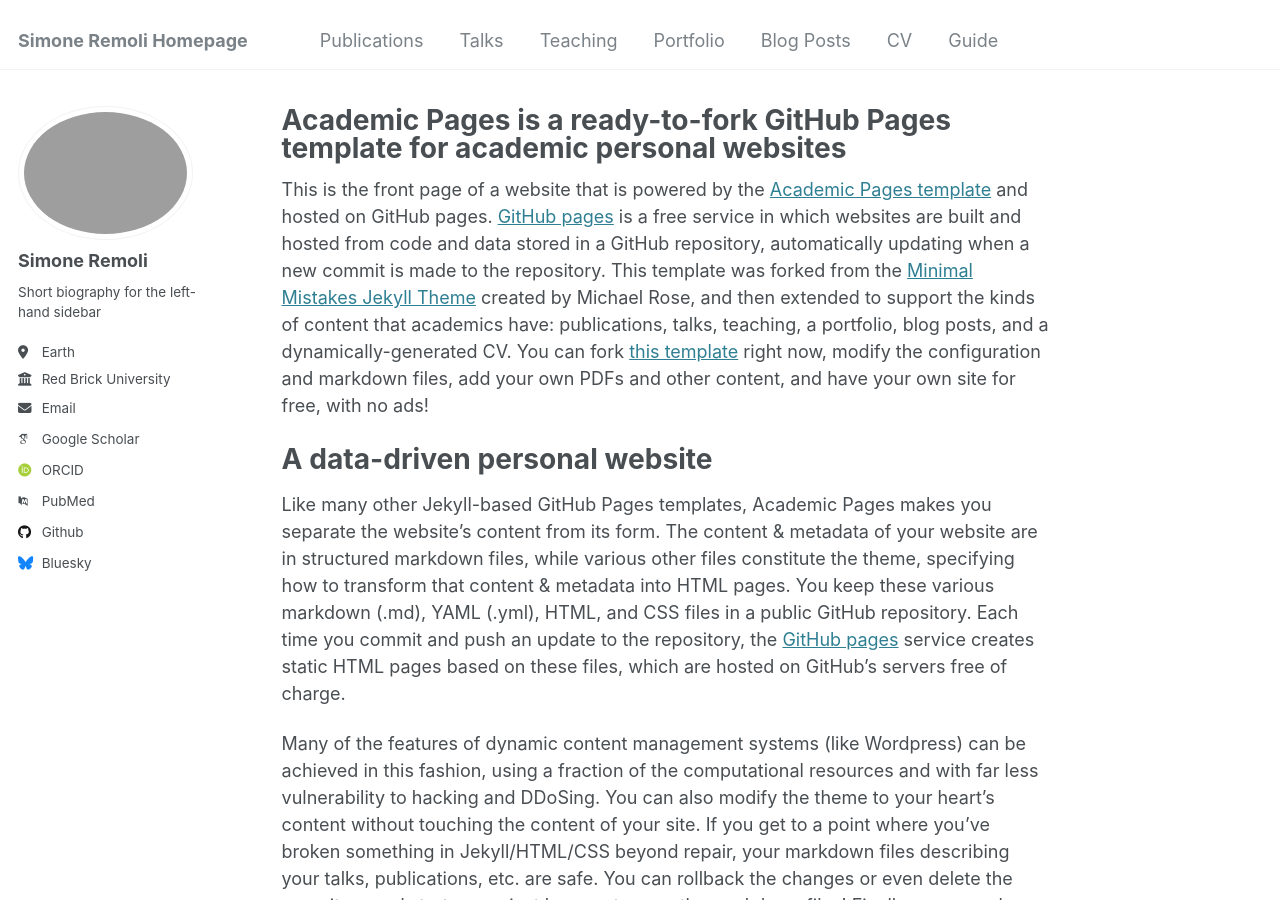
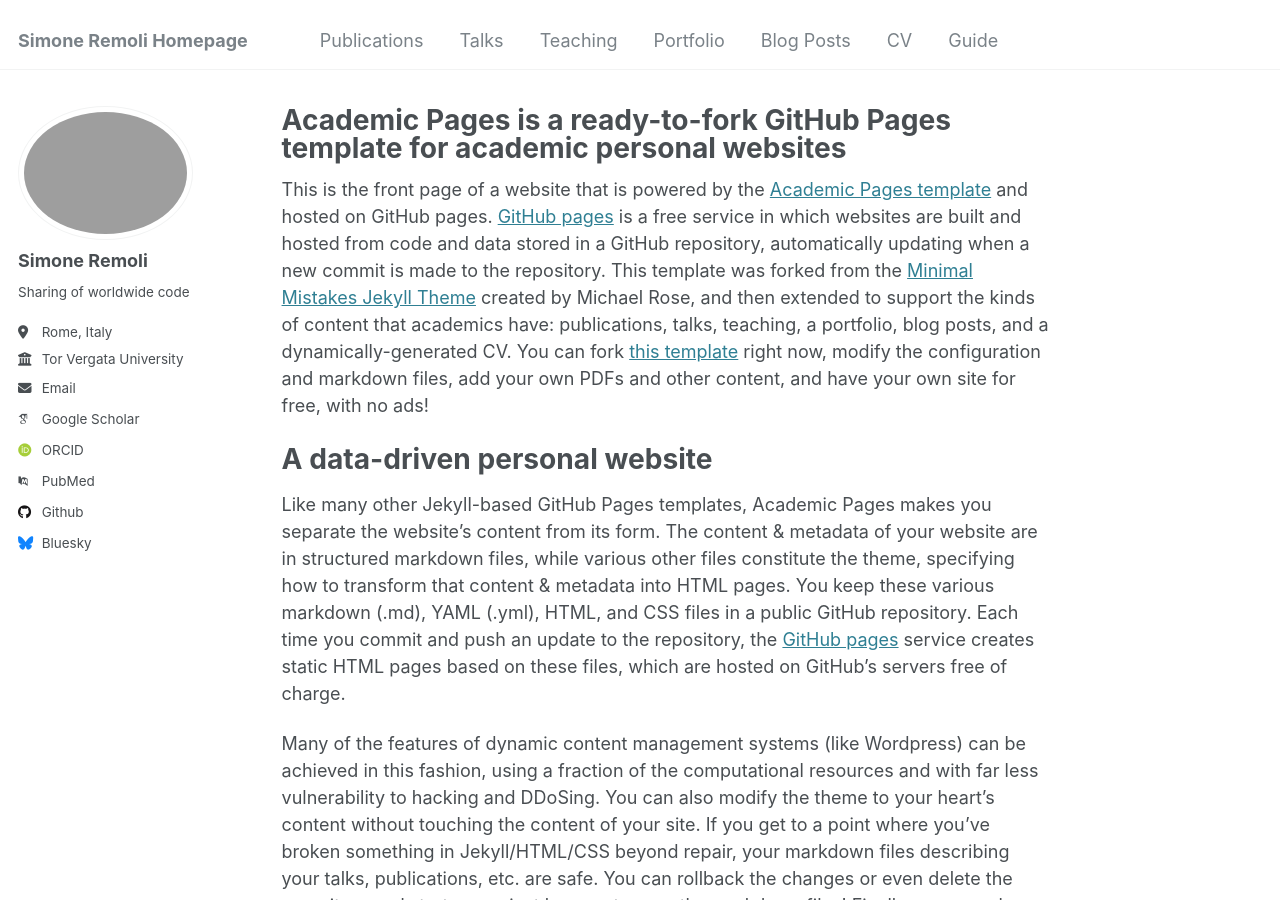
Before and after one commit to SimoneRemoli/SimoneRemoli.github.io, a Jekyll site: the page built from _pages/about.md, in a window 1280 px wide and 900 px high. Built offline with Jekyll 4.4.1, drawn with Linux system fonts in a browser that asks for light colours; some web fonts are replaced.

Commit message:
Update _config.yml

```diff
--- a/_config.yml
+++ b/_config.yml
@@ -24,9 +24,9 @@ author:
   avatar           : "ioo.png"
   name             : "Simone Remoli"
   pronouns         : # example: "she/her"
-  bio              : "Short biography for the left-hand sidebar"
-  location         : "Earth"
-  employer         : "Red Brick University"
+  bio              : "Sharing of worldwide code"
+  location         : "Rome, Italy"
+  employer         : "Tor Vergata University"
   uri              : # URL
   email            : "none@example.org"
 
```
